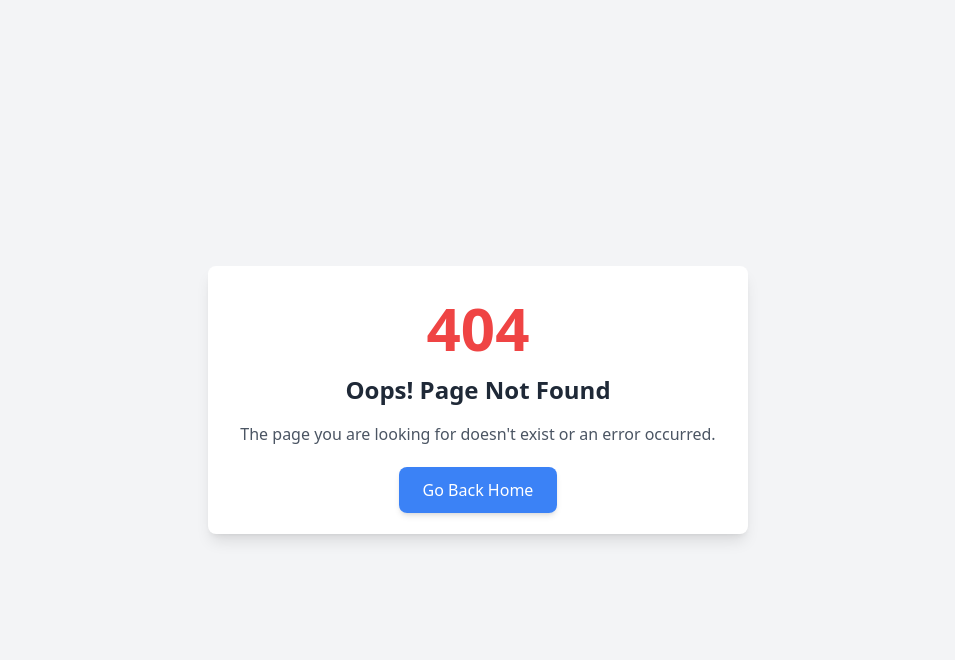
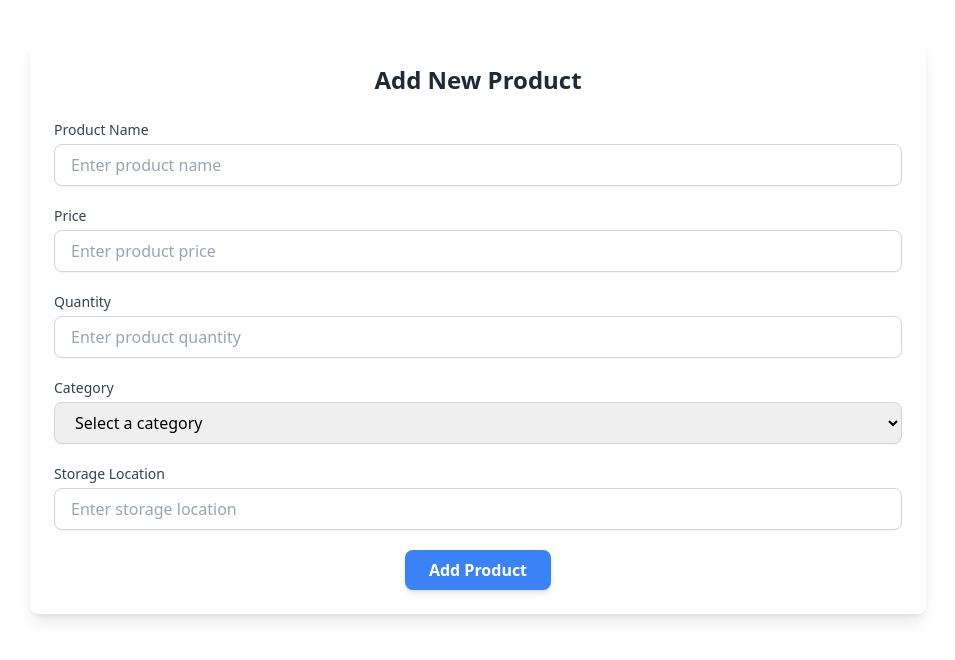
Before and after one commit to oussamabouyahia/store-management, a React (Vite) app in the folder client/: page /products/addProduct in a window 1280 px wide. Before the commit this address had no page. Shown: the top 660 px of the page, without its empty margins (162-1117 px from the left). Built offline with nearby package versions, Linux system fonts and the light colour scheme.

Commit message:
set up addProduct component

```diff
--- a/client/src/App.tsx
+++ b/client/src/App.tsx
@@ -6,6 +6,7 @@ import ProductEdit from "./components/ProductEdit";
 import Products from "./Pages/Products";
 import Home from "./Pages/Home";
 import ErrorPage from "./Pages/ErrorPage";
+import AddProduct from "./components/AddProduct";
 
 function App() {
   return (
@@ -16,6 +17,7 @@ function App() {
           <Route path="products" element={<Products />}>
             <Route index element={<Product />} />
             <Route path="edit/:id" element={<ProductEdit />} />
+            <Route path="addProduct" element={<AddProduct />} />
           </Route>
           <Route path="*" element={<ErrorPage />} />
         </Routes>
--- /dev/null
+++ b/client/src/components/AddProduct.tsx
@@ -0,0 +1,111 @@
+const AddProduct = () => {
+  return (
+    <div className="max-w-4xl mx-auto mt-10 p-6 bg-white shadow-lg rounded-lg">
+      <h2 className="text-2xl font-bold text-gray-800 mb-6 text-center">
+        Add New Product
+      </h2>
+
+      {/* <!-- Product Name --> */}
+      <div className="mb-5">
+        <label
+          htmlFor="name"
+          className="block text-sm font-medium text-gray-700 mb-1"
+        >
+          Product Name
+        </label>
+        <input
+          type="text"
+          id="name"
+          name="name"
+          className="w-full px-4 py-2 border border-gray-300 rounded-lg shadow-sm focus:ring-blue-500 focus:border-blue-500"
+          placeholder="Enter product name"
+        />
+      </div>
+
+      {/* <!-- Price --> */}
+      <div className="mb-5">
+        <label
+          htmlFor="price"
+          className="block text-sm font-medium text-gray-700 mb-1"
+        >
+          Price
+        </label>
+        <input
+          type="number"
+          id="price"
+          name="price"
+          className="w-full px-4 py-2 border border-gray-300 rounded-lg shadow-sm focus:ring-blue-500 focus:border-blue-500"
+          placeholder="Enter product price"
+        />
+      </div>
+
+      {/* <!-- Quantity --> */}
+      <div className="mb-5">
+        <label
+          htmlFor="quantity"
+          className="block text-sm font-medium text-gray-700 mb-1"
+        >
+          Quantity
+        </label>
+        <input
+          type="number"
+          id="quantity"
+          name="quantity"
+          className="w-full px-4 py-2 border border-gray-300 rounded-lg shadow-sm focus:ring-blue-500 focus:border-blue-500"
+          placeholder="Enter product quantity"
+        />
+      </div>
+
+      {/* <!-- Category --> */}
+      <div className="mb-5">
+        <label
+          htmlFor="category"
+          className="block text-sm font-medium text-gray-700 mb-1"
+        >
+          Category
+        </label>
+        <select
+          id="category"
+          name="category"
+          className="w-full px-4 py-2 border border-gray-300 rounded-lg shadow-sm focus:ring-blue-500 focus:border-blue-500"
+        >
+          <option value="" disabled selected>
+            Select a category
+          </option>
+          <option value="electronics">Electronics</option>
+          <option value="clothing">Clothing</option>
+          <option value="books">Books</option>
+          <option value="other">Other</option>
+        </select>
+      </div>
+      {/* storage_location */}
+      <div className="mb-5">
+        <label
+          htmlFor="storage_location"
+          className="block text-sm font-medium text-gray-700 mb-1"
+        >
+          Storage Location
+        </label>
+        <input
+          type="text"
+          id="storage_location"
+          name="storage_location"
+          className="w-full px-4 py-2 border border-gray-300 rounded-lg shadow-sm focus:ring-blue-500 focus:border-blue-500"
+          placeholder="Enter storage location"
+        />
+      </div>
+      {/*
+  // Submit Button  */}
+      <div className="flex justify-center">
+        <button
+          type="submit"
+          className="px-6 py-2 bg-blue-500 text-white font-semibold rounded-lg shadow-md hover:bg-blue-600 focus:outline-none focus:ring-2 focus:ring-blue-500 focus:ring-offset-2"
+        >
+          Add Product
+        </button>
+      </div>
+    </div>
+  );
+};
+
+export default AddProduct;
```
